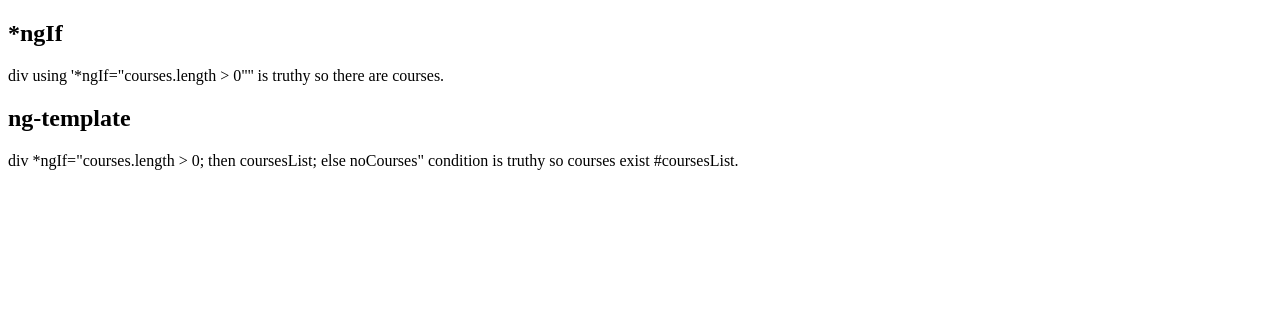
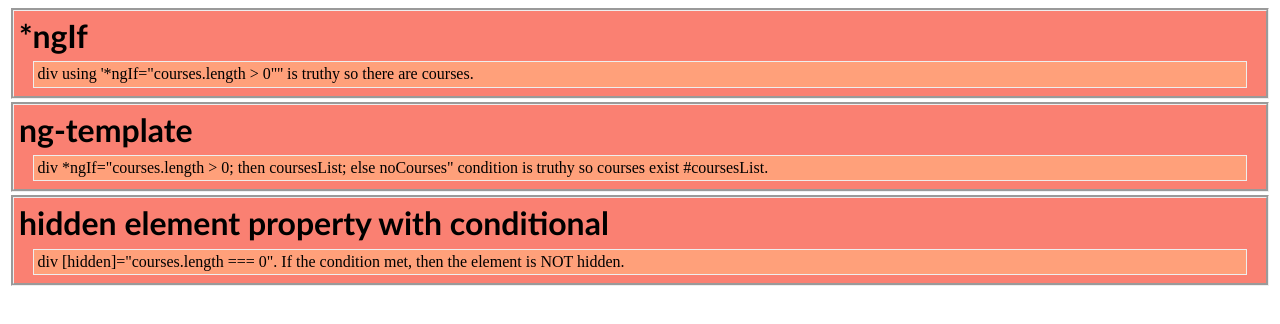
Before and after one commit to clgrogan/Directives-NG, an Angular app: page / in a window 1280 px wide. Shown: the top 324 px of the page. Built offline with nearby package versions, Linux system fonts and the light colour scheme.

Commit message:
Hidden element conditional added. Plus some style.

```diff
--- a/src/app/app.component.scss
+++ b/src/app/app.component.scss
@@ -0,0 +1,22 @@
+h2 {
+  margin: 0;
+  padding: 0.1rem;
+  font-size: 2rem;
+  font-family: "Trebuchet MS", "Lucida Sans Unicode", "Lucida Grande",
+    "Lucida Sans", Arial, sans-serif;
+}
+
+.ng-section {
+  background-color: salmon;
+  border-style: groove;
+  margin: 0.2rem;
+  padding: 0.2rem;
+}
+
+.code {
+  margin: 0.3rem 1rem 0.3rem 1rem;
+  padding: 0.2rem;
+  background-color: lightsalmon;
+  border-style: ridge;
+  border-width: 0.1rem;
+}
--- a/src/app/ng-if/ng-if.component.html
+++ b/src/app/ng-if/ng-if.component.html
@@ -7,7 +7,7 @@
   </div>
   <div *ngIf="courses.length === 0">
     <p class="code">
-      div using '*ngIf="courses.length === 0'' is truthy. No courses exist.
+      d div using '*ngIf="courses.length === 0'' is truthy. No courses exist.
     </p>
   </div>
 </section>
@@ -28,3 +28,19 @@
     </p>
   </ng-template>
 </section>
+
+<section class="ng-section">
+  <h2>hidden element property with conditional</h2>
+  <div [hidden]="courses.length === 0">
+    <p class="code">
+      div [hidden]="courses.length === 0". If the condition met, then the
+      element is NOT hidden.
+    </p>
+  </div>
+  <div [hidden]="courses.length > 0">
+    <p class="code">
+      div [hidden]="courses.length === 0". If the condition is NOT met, then the
+      element is hidden.
+    </p>
+  </div>
+</section>
--- a/src/app/ng-if/ng-if.component.ts
+++ b/src/app/ng-if/ng-if.component.ts
@@ -3,7 +3,7 @@ import { Component } from "@angular/core";
 @Component({
   selector: "ng-if",
   templateUrl: "./ng-if.component.html",
-  styleUrls: ["./ng-if.component.scss"],
+  styleUrls: ["../app.component.scss", "./ng-if.component.scss"],
 })
 export class NgIfComponent {
   courses = [];
--- a/src/index.html
+++ b/src/index.html
@@ -1,13 +1,13 @@
-<!doctype html>
+<!DOCTYPE html>
 <html lang="en">
-<head>
-  <meta charset="utf-8">
-  <title>DirectivesNg</title>
-  <base href="/">
-  <meta name="viewport" content="width=device-width, initial-scale=1">
-  <link rel="icon" type="image/x-icon" href="favicon.ico">
-</head>
-<body>
-  <app-root></app-root>
-</body>
+  <head>
+    <meta charset="utf-8" />
+    <title>Angular Directives</title>
+    <base href="/" />
+    <meta name="viewport" content="width=device-width, initial-scale=1" />
+    <link rel="icon" type="image/x-icon" href="favicon.ico" />
+  </head>
+  <body>
+    <app-root></app-root>
+  </body>
 </html>
```
